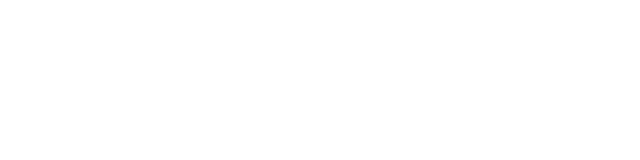
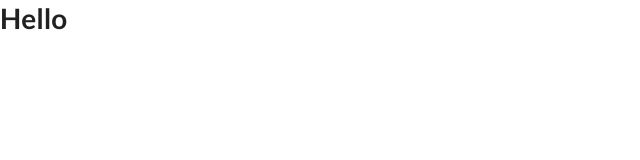
Before and after one commit to imnhsang/blog-assignment, a React (Create React App) app: page / in a window 1280 px wide. Shown: the top 160 px of the page, without its empty margins (0-640 px from the left). Built offline with nearby package versions, Linux system fonts and the light colour scheme.

Commit message:
init project

```diff
--- /dev/null
+++ b/jsconfig.json
@@ -0,0 +1,6 @@
+{
+  "compilerOptions": {
+    "baseUrl": "src"
+  },
+  "include": ["src"]
+}
--- a/package.json
+++ b/package.json
@@ -1,5 +1,5 @@
 {
-	"name": "my",
+	"name": "blog",
 	"version": "0.1.0",
 	"private": true,
 	"dependencies": {
@@ -7,6 +7,7 @@
 		"@testing-library/react": "^9.5.0",
 		"@testing-library/user-event": "^7.2.1",
 		"config": "^3.3.1",
+		"node-sass": "^4.14.1",
 		"react": "^16.13.1",
 		"react-dom": "^16.13.1",
 		"react-redux": "^7.2.1",
@@ -16,6 +17,8 @@
 		"redux": "^4.0.5",
 		"redux-devtools-extension": "^2.13.8",
 		"redux-thunk": "^2.3.0",
+		"semantic-ui-css": "^2.4.1",
+		"semantic-ui-react": "^1.1.1",
 		"styled-components": "^5.1.1"
 	},
 	"scripts": {
--- a/src/App.js
+++ b/src/App.js
@@ -1,14 +1,7 @@
 import React from 'react'
-import { BrowserRouter as Router, Switch, Route } from 'react-router-dom'
 
 function App() {
-	return (
-		<Router>
-			<Switch>
-				<Route />
-			</Switch>
-		</Router>
-	)
+	return <h1>Hello</h1>
 }
 
 export default App
--- /dev/null
+++ b/src/assets/styles/_colors.scss
@@ -0,0 +1,6 @@
+$white: #ffffff;
+$blue: #009fea;
+$blue-black: #001b29;
+$gray: #9b9b9b;
+$black: #3e3e3e;
+$blue-white: #d7edf8;
--- a/src/index.css
+++ /dev/null
@@ -1,3 +0,0 @@
-body {
-	margin: 0;
-}
--- a/src/index.js
+++ b/src/index.js
@@ -1,21 +1,14 @@
 import React from 'react'
 import ReactDOM from 'react-dom'
-import './index.css'
+
 import App from './App'
-import { Provider } from 'react-redux'
-import { composeWithDevTools } from 'redux-devtools-extension'
-import { createStore, applyMiddleware } from 'redux'
-import thunkMiddleware from 'redux-thunk'
-import rootReducer from './reducers'
 
-const store = createStore(
-	rootReducer,
-	composeWithDevTools(applyMiddleware(thunkMiddleware))
-)
+import './index.scss'
+import 'semantic-ui-css/semantic.min.css'
 
 ReactDOM.render(
-	<Provider store={store}>
+	<React.StrictMode>
 		<App />
-	</Provider>,
+	</React.StrictMode>,
 	document.getElementById('root')
 )
--- /dev/null
+++ b/src/index.scss
@@ -0,0 +1,5 @@
+@import 'assets/styles/colors';
+
+body {
+	margin: 0;
+}
--- a/src/reducers/index.js
+++ /dev/null
@@ -1,4 +0,0 @@
-import { combineReducers } from 'redux'
-import auth from './auth'
-
-export default combineReducers({ auth })
```
Also changed, not shown: src/constants/actionTypes.js (deleted, +0 -8 lines), src/components/00.Home/index.js (added), src/reducers/auth.js (deleted), 1 other file (tests, documents, lock files or other folders).
